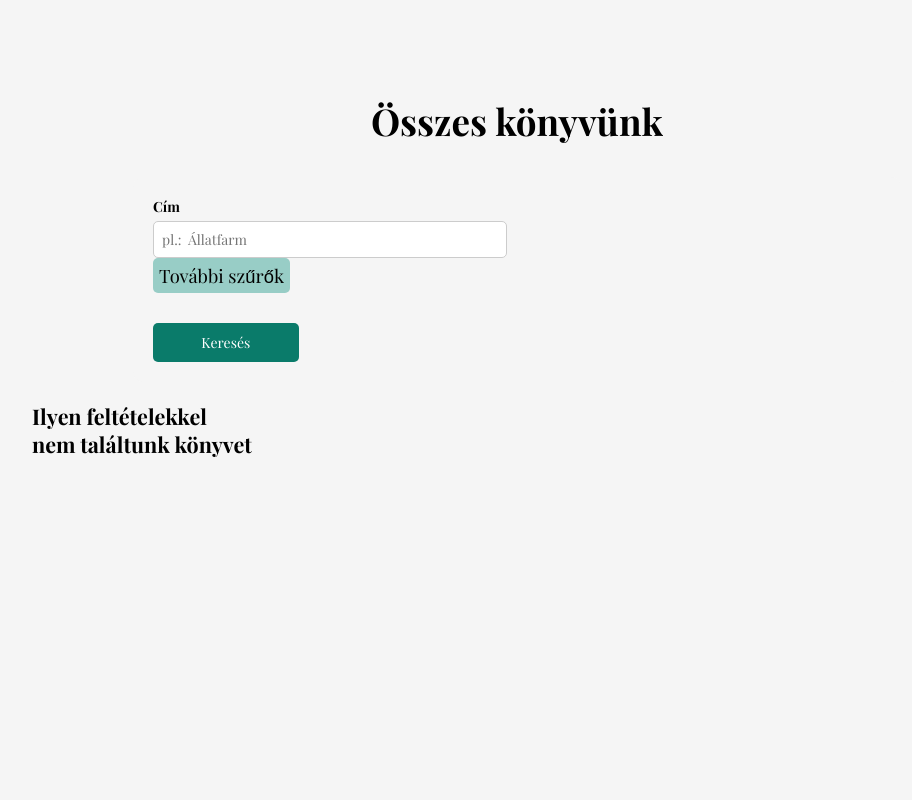
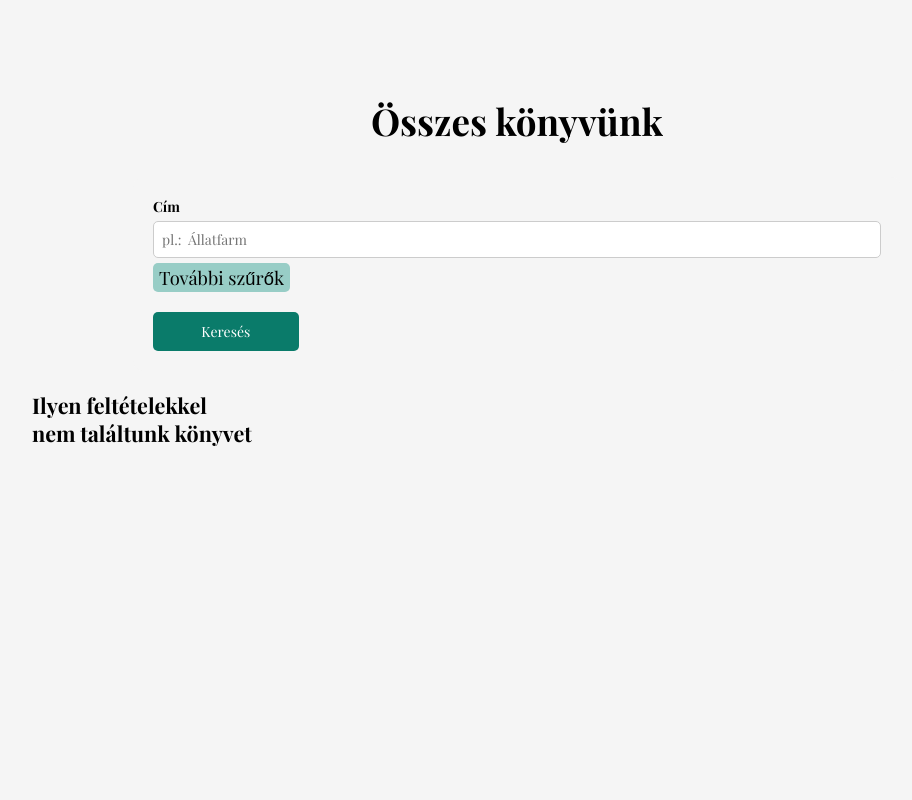
Before and after one commit to BaBence04/Konyvtarazo-rendszer-projekt, a PHP site: page /bookList.php in a window 1280 px wide. Shown: the whole page, without its empty margins (123-1035 px from the left). Run offline with PHP 8.4, Linux system fonts and the light colour scheme; some web fonts are replaced.

Commit message:
Update style.css

```diff
--- a/WEB/style.css
+++ b/WEB/style.css
@@ -7,7 +7,7 @@
   --header-height: 2.5rem;
   /*HSL(hue, saturation, lightness)*/
   --first-color: hsl(171, 85%, 26%);
-  --second-color: hsl(172, 35%, 70%);
+  --second-color: rgb(152, 205, 198);
   --title-color: hsl(230, 75%, 15%);
   --text-color: hsl(0, 0%, 0%);
   --body-color: 	hsl(0, 0%, 96%);
@@ -44,6 +44,10 @@
 input:-webkit-autofill:active {
     -webkit-box-shadow: 0 0 0 50px var(--whi-col) inset !important;
 
+}
+
+input[type=button]:hover, button:hover{
+  cursor: pointer;
 }
 
 @media screen and (min-width: 1023px) {
@@ -781,6 +785,10 @@
   margin-right: 30px;
 }
 
+.book-image>img{
+  width: 100%;
+}
+
 .book-info {
   max-width: 800px;
 }
@@ -1003,9 +1011,9 @@
 }
 
 #filters {
-  display: grid;
+  /* display: grid;
   grid-template-columns: repeat(auto-fit, minmax(300px, 1fr));
-  gap: 20px;
+  column-gap: 20px;  */
   padding: 20px;
   border-radius: 10px;
   background-color: var(--body-color);
@@ -1015,14 +1023,16 @@
 }
 
 #toggleFilters{
-  height: 2.2rem;
-  margin-top: auto;
+  height: 1.8rem;
+  margin-top: 5px;
   border-radius: 5px;
   background-color: var(--second-color);
 }
 
 #toggleFilters:hover{
   cursor: pointer;
+  background-color: rgb(152, 205, 198, 0.9);;
+
 }
 
 
@@ -1030,7 +1040,15 @@
   display: none;
   grid-template-columns: repeat(auto-fit, minmax(300px, 1fr));
   gap: 20px;
-  grid-column: span 2;
+  /* grid-column: span 2; */
+  margin-top: 20px;
+}
+
+#baseFilters{
+  /* grid-column: span 2; */
+  /* display: flex; */
+  /* flex-direction: column; */
+  width: 100%;
 }
 
 #filters label {
@@ -1058,7 +1076,7 @@
   border-radius: 5px;
   cursor: pointer;
   grid-column: span 2;
-  margin-top: 10px;
+  margin-top: 20px;
 }
 
 .genre-filter,
```
